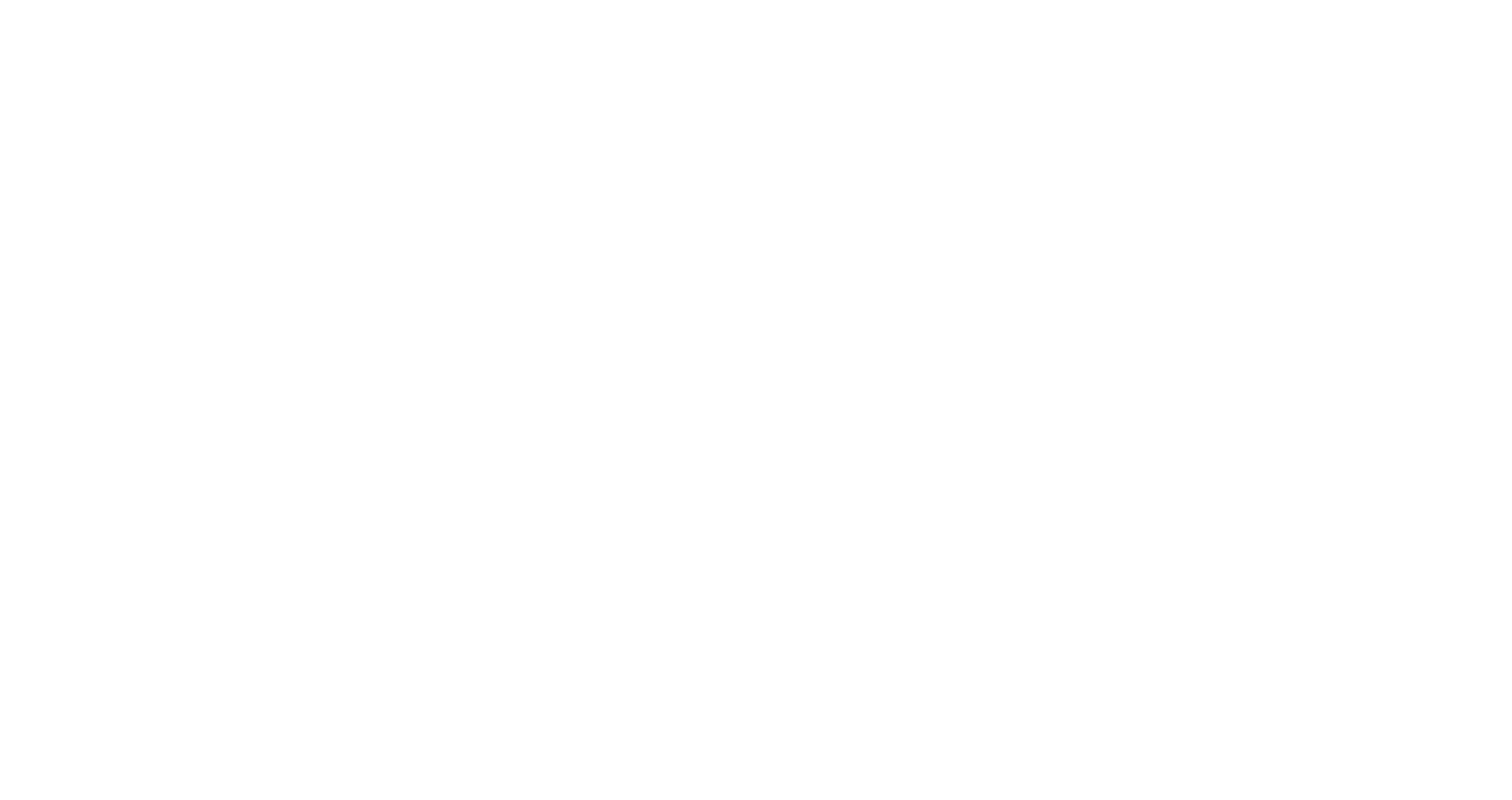
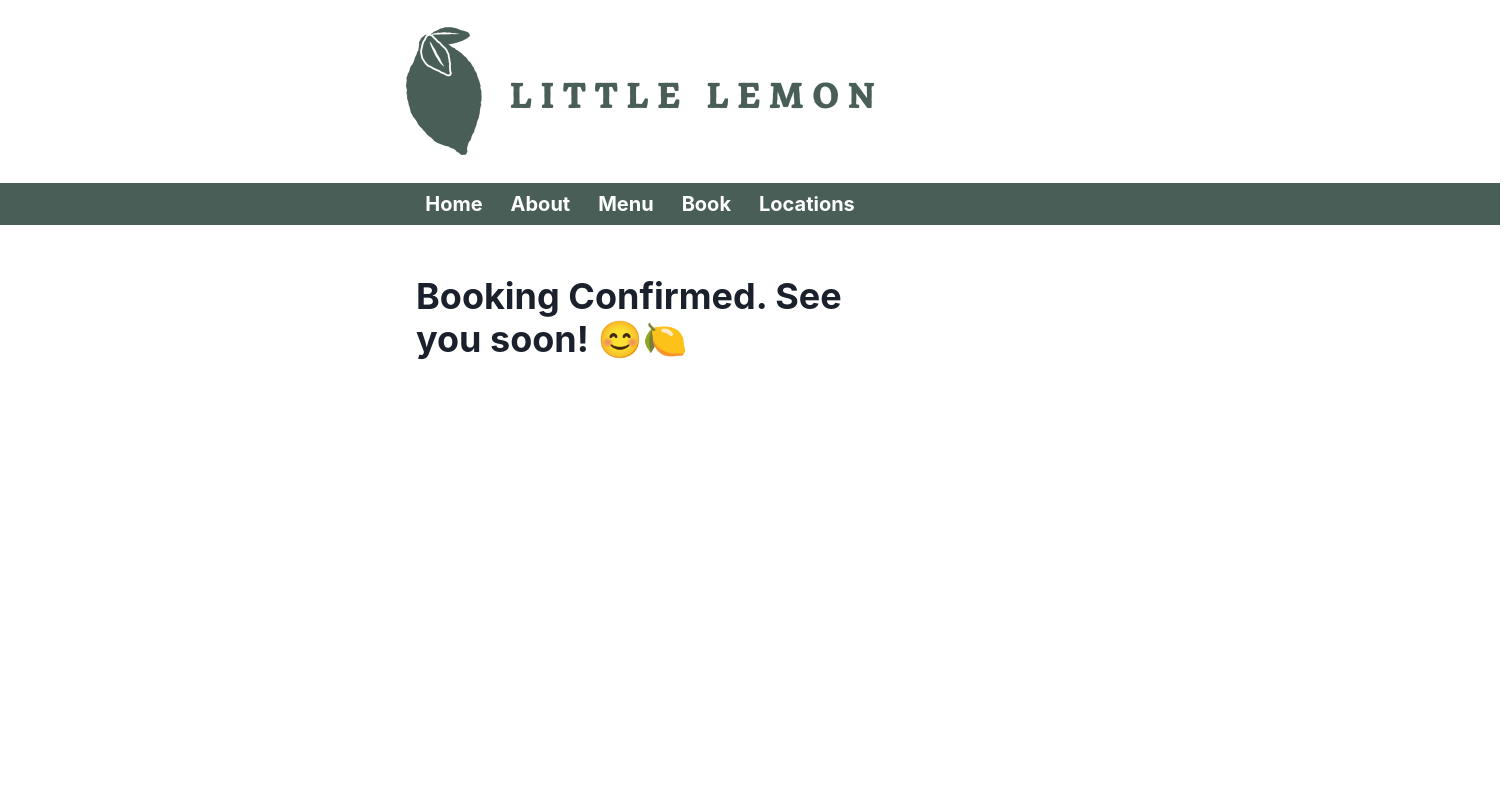
Before and after one commit to summmyy/littlelemon_Frontend, a React (Create React App) app in the folder littlelemon/: page /booking/confirmation in a window 1280 px wide. Before the commit this address had no page. Shown: the top 800 px of the page, 1512 px wide, since content can reach past the window. Built offline with nearby package versions, Linux system fonts and the light colour scheme.

Commit message:
booking confirmation feature implemented

```diff
--- a/littlelemon/src/App.js
+++ b/littlelemon/src/App.js
@@ -7,6 +7,7 @@ import About from './about';
 import Menu from './menu';
 import Booking from './booking';
 import Location from './location';
+import BookingConfirmation from './bookingConfrimation'
 
 function App() {
   return (
@@ -18,6 +19,7 @@ function App() {
           <Route path="/menu" element={<Menu />} />
           <Route path="/booking" element={<Booking />} />
           <Route path="/locations" element={<Location />} />
+          <Route path="/booking/confirmation" element={<BookingConfirmation />} />
         </Routes>
     </ChakraProvider>
   );
--- a/littlelemon/src/booking.js
+++ b/littlelemon/src/booking.js
@@ -7,16 +7,18 @@ import {
         Button,
         Container,
         Select,
-        Text
         } from "@chakra-ui/react";
 import Nav from "./nav";
 import { useState } from "react";
 import Footer from "./footer";
 import axios from "axios";
+import { useNavigate } from 'react-router-dom'
 
 
 function Booking(){
 
+
+  const navigate = useNavigate();
 
 
     // data to be sent to the database. each field has to be listed one at a time
@@ -26,6 +28,10 @@ function Booking(){
       const [BookingDate, setBookingDate] = useState('');
       const [email, setEmail] = useState('');
       const [phone_number, setPhone_number] = useState('');
+
+      // eslint-disable-next-line
+      const [isBookingConfirmed, setIsBookingConfirmed] = useState(false);
+
 
       // function sending data to the server to be saved in the database
       // reference this video is you ever get stuck on this again. - https://www.youtube.com/watch?v=xjWwnqMn-b0&ab_channel=CodingAddict
@@ -50,6 +56,8 @@ function Booking(){
           console.log("Success:", response.data);
           setIsBookingConfirmed(true);
 
+          navigate('/booking/confirmation')
+
           setName('');
           setNo_of_guests('');
           setBookingDate('');
@@ -63,11 +71,6 @@ function Booking(){
           console.error("Response data:", error.response.data);
         }
       };
-
-
-
-      const [isBookingConfirmed, setIsBookingConfirmed] = useState(false);
-
 
 
     return(
@@ -125,7 +128,6 @@ function Booking(){
                                         _hover={{textColor : 'black', bgColor : 'yellow'}}
                                         > Reserve  </Button>
                             </form>
-                            {isBookingConfirmed && <Text> Booking Confirmed. See you soon!</Text>}
                         </Container>
                     </Box>
                 </Box>
--- a/littlelemon/src/bookingConfrimation.js
+++ b/littlelemon/src/bookingConfrimation.js
@@ -1 +1,23 @@
 import React from "react";
+import Nav from './nav'
+import Footer from "./footer";
+import { Heading, Box, } from "@chakra-ui/react";
+
+
+function BookingConfirmation(){
+
+
+    return(
+        <div>
+            <Nav />
+                <Box display="flex" justifyContent="center" alignItems="center" width="100vw" paddingLeft={110} paddingRight={120} padding={5} paddingBottom={450} >
+                    <Box width='35vw' borderWidth='0px' paddingBottom={10} paddingTop={30} >
+                        <Heading> Booking Confirmed. See you soon! 😊🍋 </Heading>
+                    </Box>
+                </Box>
+            <Footer />
+        </div>
+    )
+}
+
+export default BookingConfirmation;
```
Also changed, not shown: littlelemon/src/main.js (line endings or trailing spaces).
